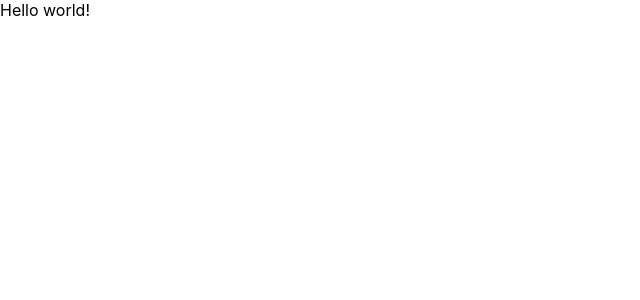
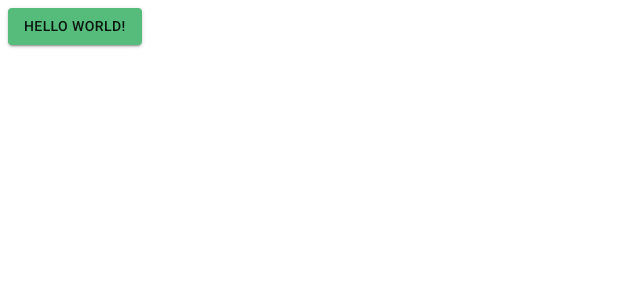
Before and after one commit to stashcart/ui, a Next.js app: page / in a window 1280 px wide. Shown: the top 300 px of the page, without its empty margins (0-640 px from the left). Built offline with nearby package versions, Linux system fonts and the light colour scheme.

Commit message:
- add material ui;

```diff
--- a/package.json
+++ b/package.json
@@ -10,6 +10,9 @@
     "prepare": "husky install"
   },
   "dependencies": {
+    "@emotion/react": "^11.4.1",
+    "@emotion/styled": "^11.3.0",
+    "@mui/material": "^5.0.3",
     "next": "11.1.2",
     "react": "17.0.2",
     "react-dom": "17.0.2"
--- a/src/index.css
+++ /dev/null
@@ -1,16 +0,0 @@
-html,
-body {
-  padding: 0;
-  margin: 0;
-  font-family: -apple-system, BlinkMacSystemFont, Segoe UI, Roboto, Oxygen,
-    Ubuntu, Cantarell, Fira Sans, Droid Sans, Helvetica Neue, sans-serif;
-}
-
-a {
-  color: inherit;
-  text-decoration: none;
-}
-
-* {
-  box-sizing: border-box;
-}
--- a/src/pages/_app.tsx
+++ b/src/pages/_app.tsx
@@ -1,13 +1,17 @@
-import { FunctionComponent } from 'react';
+import React, { FunctionComponent } from 'react';
 import type { AppProps } from 'next/app';
-
-import '../index.css';
+import { ThemeProvider } from '@mui/material';
+import { theme } from './theme';
 
 const App: FunctionComponent<AppProps> = ({
   Component,
   pageProps,
 }: AppProps) => {
-  return <Component {...pageProps} />;
+  return (
+    <ThemeProvider theme={theme}>
+      <Component {...pageProps} />
+    </ThemeProvider>
+  );
 };
 
 export default App;
--- /dev/null
+++ b/src/pages/_document.tsx
@@ -0,0 +1,26 @@
+import Document, { Html, Head, Main, NextScript } from 'next/document';
+
+class RootDocument extends Document {
+  render(): JSX.Element {
+    return (
+      <Html>
+        <Head>
+          <link
+            rel="stylesheet"
+            href="https://fonts.googleapis.com/css?family=Roboto:300,400,500,700&display=swap"
+          />
+          <link
+            rel="stylesheet"
+            href="https://fonts.googleapis.com/icon?family=Material+Icons"
+          />
+        </Head>
+        <body>
+          <Main />
+          <NextScript />
+        </body>
+      </Html>
+    );
+  }
+}
+
+export default RootDocument;
--- a/src/pages/index.tsx
+++ b/src/pages/index.tsx
@@ -1,7 +1,8 @@
 import type { NextPage } from 'next';
+import { Button } from '@mui/material';
 
 const Home: NextPage = () => {
-  return <div>Hello world!</div>;
+  return <Button>Hello world!</Button>;
 };
 
 export default Home;
--- /dev/null
+++ b/src/pages/theme.ts
@@ -0,0 +1,20 @@
+import { createTheme } from '@mui/material';
+
+export const theme = createTheme({
+  palette: {
+    primary: {
+      main: '#55bc7b',
+    },
+    secondary: {
+      main: '#607d8b',
+    },
+  },
+  components: {
+    MuiButton: {
+      defaultProps: {
+        variant: 'contained',
+        color: 'primary',
+      },
+    },
+  },
+});
```
Also changed, not shown: 1 other file (tests, documents, lock files or other folders).
